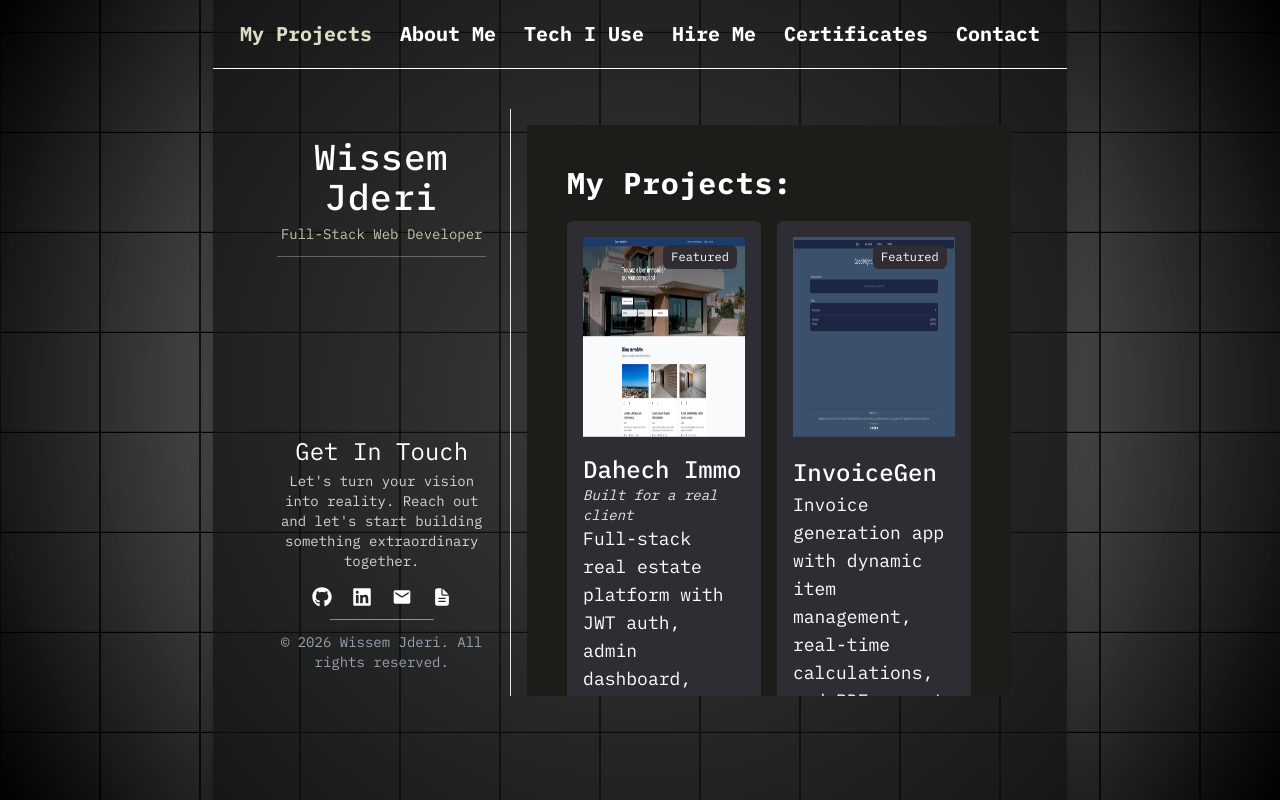
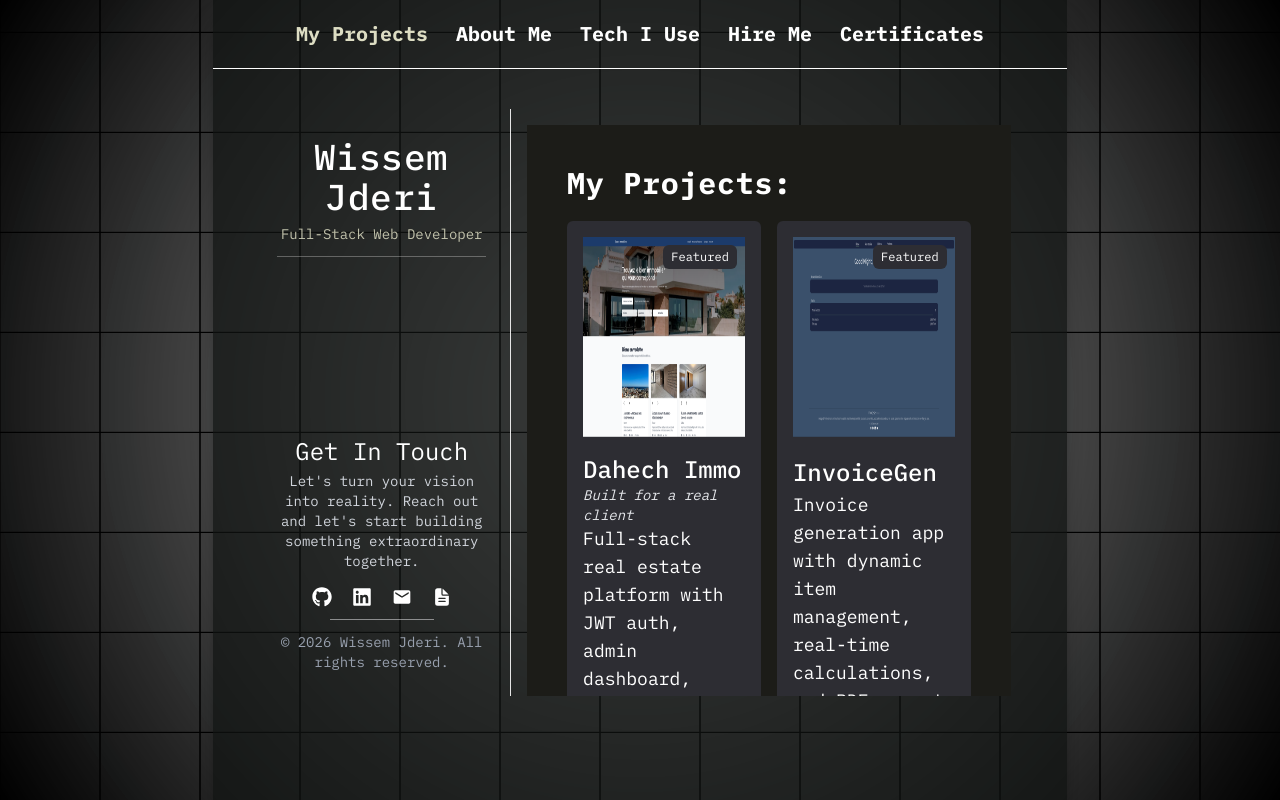
Before and after one commit to WissemJderi/portfolio, a Next.js app: page / in a window 1280 px wide. Built offline with nearby package versions, Linux system fonts and the light colour scheme.

Commit message:
refactor: simplify navbar item handling and remove unused section mapping

```diff
--- a/components/Navbar.jsx
+++ b/components/Navbar.jsx
@@ -9,16 +9,11 @@ const Navbar = () => {
     "Tech I Use",
     "Hire Me",
     "Certificates",
-    "Contact",
   ];
-  // Maps nav item labels to the section id they should scroll to
-  const sectionIdMap = { Contact: "Hire Me" };
   const [activeId, setActiveId] = useState(null);
 
   useEffect(() => {
-    const sectionIds = [
-      ...new Set(navbarItems.map((item) => sectionIdMap[item] ?? item)),
-    ];
+    const sectionIds = [...new Set(navbarItems)];
     const sections = sectionIds
       .map((id) => document.getElementById(id))
       .filter(Boolean);
@@ -44,9 +39,7 @@ const Navbar = () => {
     "text-sm sm:text-xl cursor-pointer font-semibold transition-colors duration-300";
 
   const scrollToSection = (sectionId) => {
-    const element = document.getElementById(
-      sectionIdMap[sectionId] ?? sectionId,
-    );
+    const element = document.getElementById(sectionId);
     if (element) {
       element.scrollIntoView({
         behavior: "smooth",
@@ -55,8 +48,7 @@ const Navbar = () => {
     }
   };
   const navbarItemsContent = navbarItems.map((item) => {
-    const sectionId = sectionIdMap[item] ?? item;
-    const isActive = activeId === sectionId;
+    const isActive = activeId === item;
     return (
       <button
         className={`${linkStyle} ${
```
